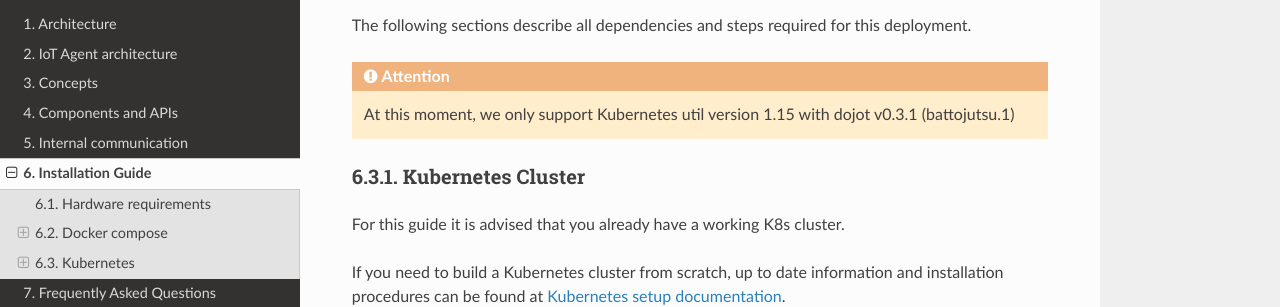
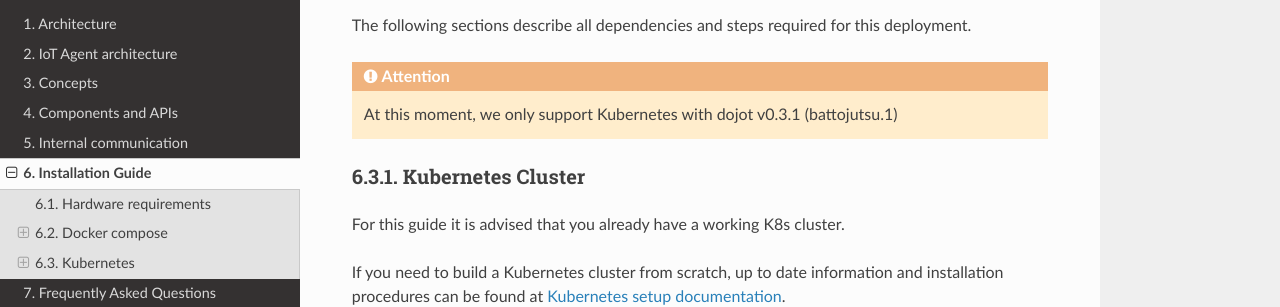
Before and after one commit to dojot/docs, a Sphinx documentation site: the page built from source/installation-guide.rst, in a window 1280 px wide and 900 px high, scrolled down 3521 px. Shown: the part 153-460 px from the top of the window. Built offline with Sphinx 7.4.7 and the Read the Docs theme 2.0.0, drawn with Linux system fonts in a browser that asks for light colours.

Commit message:
more fixes

```diff
--- a/source/installation-guide.rst
+++ b/source/installation-guide.rst
@@ -153,7 +153,7 @@ The following sections describe all dependencies and steps required
 for this deployment.
 
 .. attention::
-  At this moment, we only support Kubernetes util version 1.15 with dojot v0.3.1 (battojutsu.1)
+  At this moment, we only support Kubernetes with dojot v0.3.1 (battojutsu.1)
 
 Kubernetes Cluster
 ^^^^^^^^^^^^^^^^^^
```
Also changed, not shown: 7 other files.
